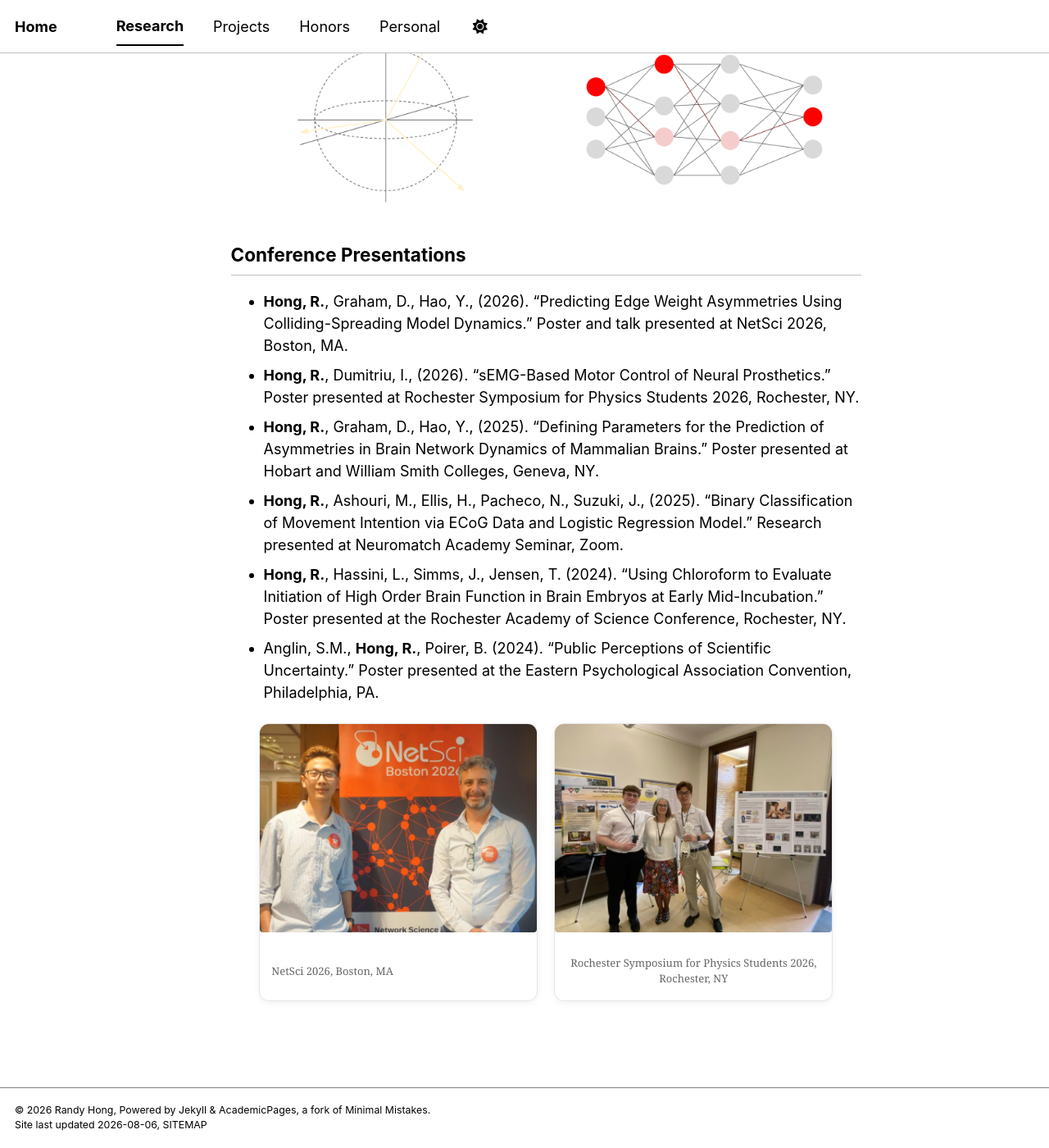
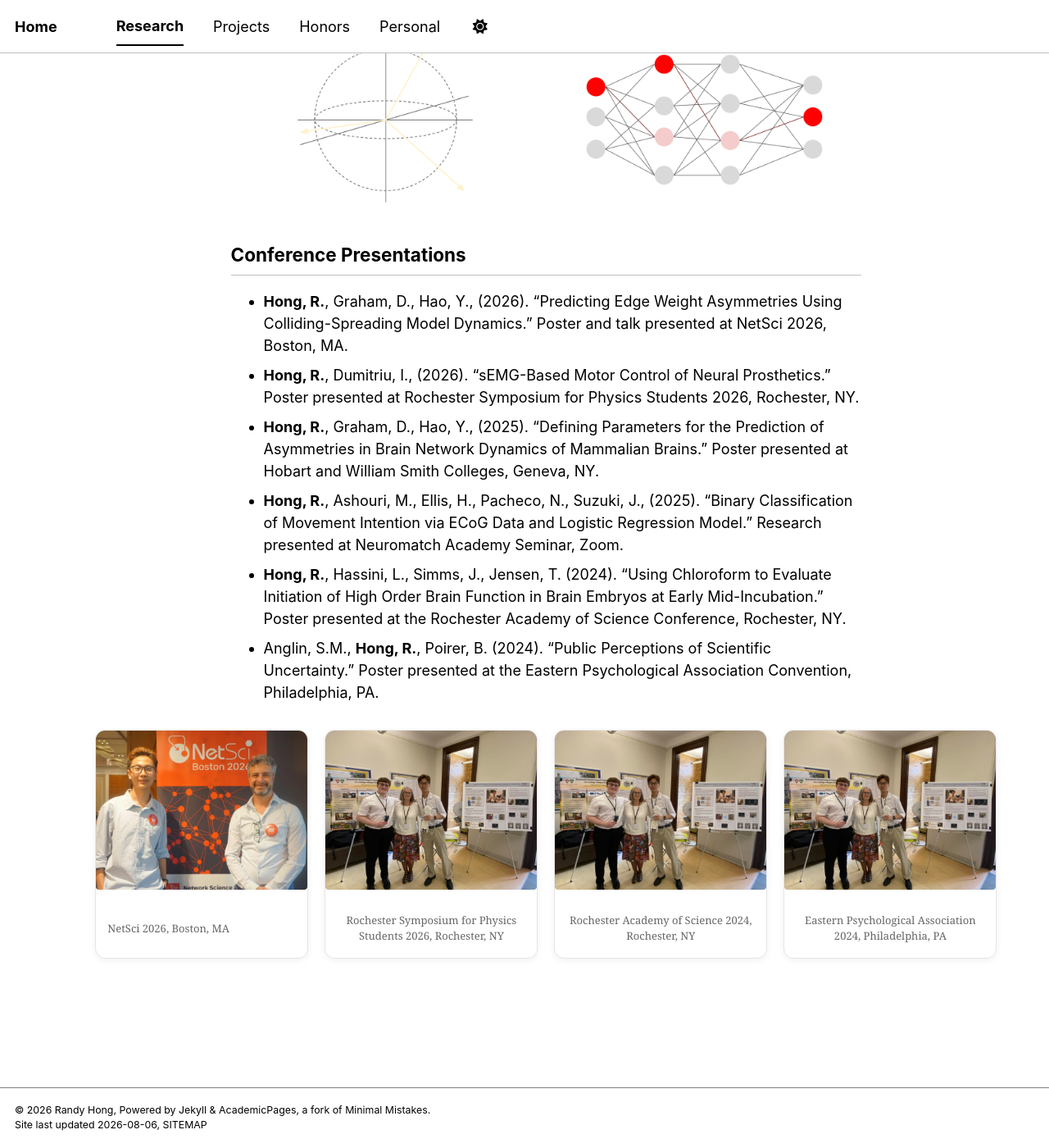
Before and after one commit to randyhongg/randyhongg.github.io, a Jekyll site: the page built from _pages/research.md, in a window 1280 px wide and 1400 px high, scrolled down 948 px. Shown: the whole window at 82% size. Built offline with Jekyll 4.4.1, drawn with Linux system fonts in a browser that asks for light colours; a style sheet for code colours, icons or effects is not loaded.

Commit message:
Update research.md

```diff
--- a/_pages/research.md
+++ b/_pages/research.md
@@ -45,45 +45,63 @@ Despite our efforts, we understand very little about how the brain communicates
 - Anglin, S.M., **Hong, R.**, Poirer, B. (2024). “Public Perceptions of Scientific Uncertainty.” Poster presented at the Eastern Psychological Association Convention, Philadelphia, PA.
 
 <style>
-.conference-photos {
-  display: flex;
+.conference-photos-wide {
+  width: 90vw;
+  max-width: 1100px;
+  position: relative;
+  left: 50%;
+  transform: translateX(-50%);
+  margin: 32px 0;
+}
+.conference-photos-wide .photo-grid {
+  display: grid;
+  grid-template-columns: repeat(4, 1fr);
   gap: 20px;
-  max-width: 700px;
-  margin: 24px auto;
-  flex-wrap: wrap;
-  justify-content: center;
 }
-.conference-photos figure {
+.conference-photos-wide figure {
   margin: 0;
-  flex: 1 1 300px;
-  max-width: 340px;
   border: 1px solid #e5e5e5;
   border-radius: 12px;
   overflow: hidden;
   box-shadow: 0 2px 8px rgba(0, 0, 0, 0.06);
   background-color: #fff;
 }
-.conference-photos img {
+.conference-photos-wide img {
   width: 100%;
   aspect-ratio: 4 / 3;
   object-fit: cover;
   display: block;
 }
-.conference-photos figcaption {
+.conference-photos-wide figcaption {
   padding: 10px 14px;
   font-size: 13px;
   color: #666;
   text-align: center;
 }
+@media (max-width: 700px) {
+  .conference-photos-wide .photo-grid {
+    grid-template-columns: repeat(2, 1fr);
+  }
+}
 </style>
 
-<div class="conference-photos">
-  <figure>
-    <img src="../images/netsci2026.jpg" alt="NetSci 2026">
-    <figcaption>NetSci 2026, Boston, MA</figcaption>
-  </figure>
-  <figure>
-    <img src="../images/rochsym2026.jpg" alt="Rochester Symposium 2026">
-    <figcaption>Rochester Symposium for Physics Students 2026, Rochester, NY</figcaption>
-  </figure>
+<div class="conference-photos-wide">
+  <div class="photo-grid">
+    <figure>
+      <img src="../images/netsci2026.jpg" alt="NetSci 2026">
+      <figcaption>NetSci 2026, Boston, MA</figcaption>
+    </figure>
+    <figure>
+      <img src="../images/rochsym2026.jpg" alt="Rochester Symposium 2026">
+      <figcaption>Rochester Symposium for Physics Students 2026, Rochester, NY</figcaption>
+    </figure>
+    <figure>
+      <img src="../images/rochsym2026.jpg" alt="RAS 2024">
+      <figcaption>Rochester Academy of Science 2024, Rochester, NY</figcaption>
+    </figure>
+    <figure>
+      <img src="../images/rochsym2026.jpg" alt="Eastern Psychological Association 2024">
+      <figcaption>Eastern Psychological Association 2024, Philadelphia, PA</figcaption>
+    </figure>
+  </div>
 </div>
```
